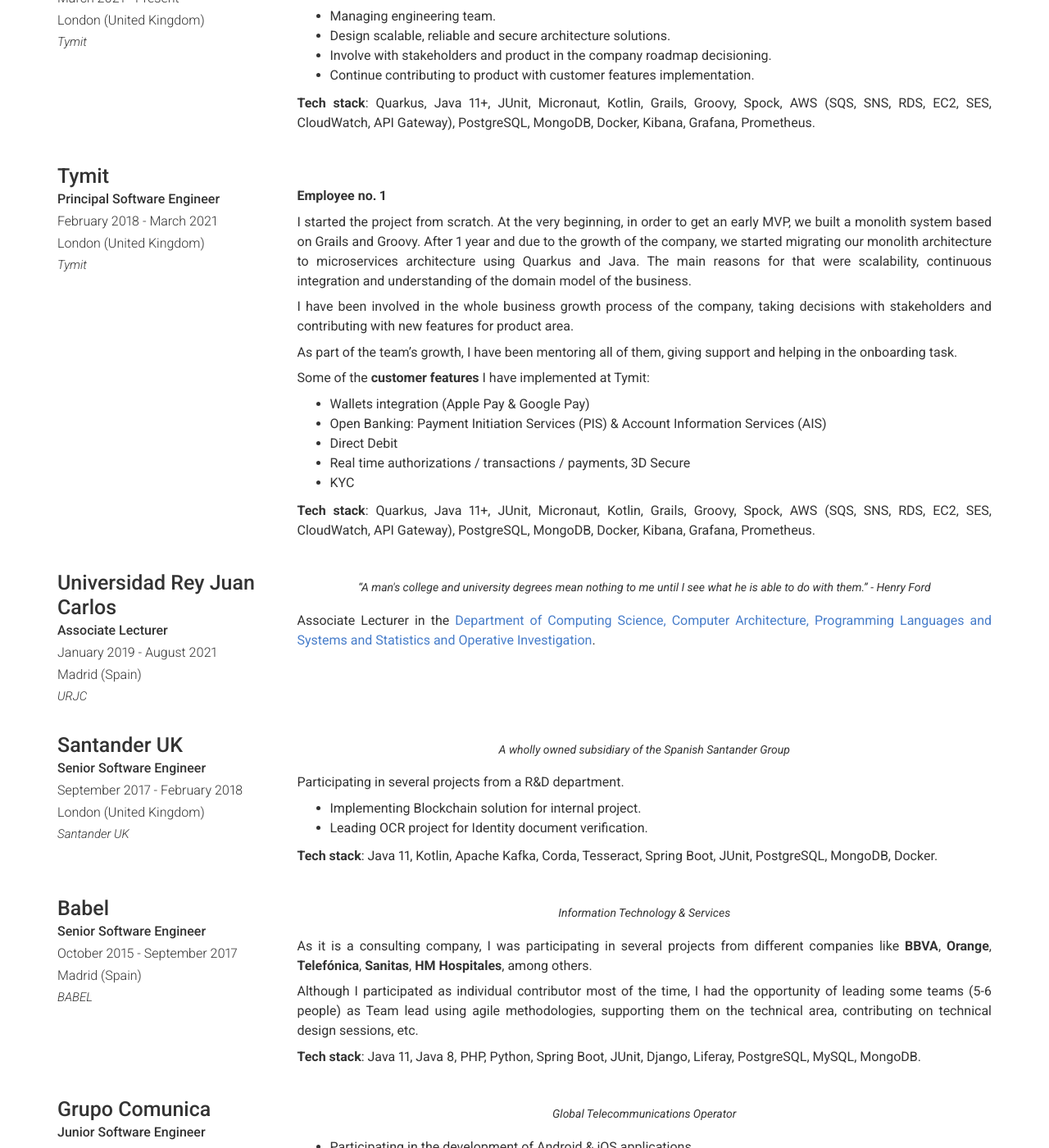
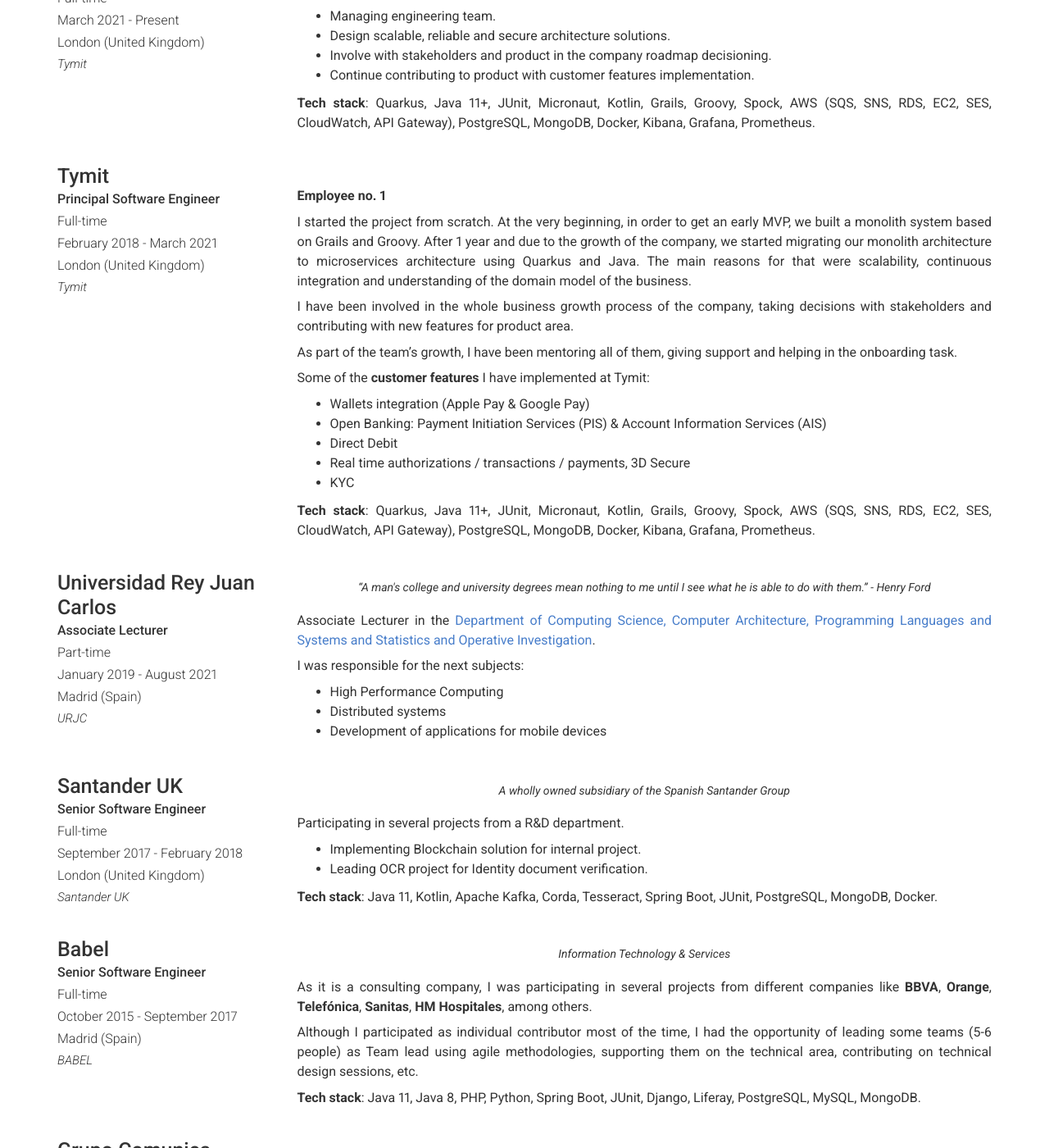
Before and after one commit to crilofer/crilofer.github.io, a Jekyll site: the page built from index.md, in a window 1280 px wide and 1400 px high, scrolled down 704 px. Shown: the whole window at 82% size. Built offline with Jekyll 4.4.1, drawn with Linux system fonts in a browser that asks for light colours; nearby versions of some CDN libraries.

Commit message:
Added more description in University experience

```diff
--- a/_config.yml
+++ b/_config.yml
@@ -67,6 +67,7 @@ content:
       - layout: left
         title: Tymit
         sub_title: Engineering Lead
+        contract: Full-time
         caption: March 2021 - Present
         link: https://tymit.com
         link_text: Tymit
@@ -87,6 +88,7 @@ content:
       - layout: left
         title: Tymit
         sub_title: Principal Software Engineer
+        contract: Full-time
         caption: February 2018 - March 2021
         link: https://tymit.com
         link_text: Tymit
@@ -118,6 +120,7 @@ content:
       - layout: left
         title: Universidad Rey Juan Carlos
         sub_title: Associate Lecturer
+        contract: Part-time
         caption: January 2019 - August 2021
         link: https://www.urjc.es
         link_text: URJC
@@ -128,9 +131,16 @@ content:
           Associate Lecturer in the [Department of Computing Science, Computer Architecture, Programming Languages and Systems and Statistics and Operative
           Investigation](https://gestion2.urjc.es/pdi/departamento/Y157).
 
+          I was responsible for the next subjects:
+
+          - High Performance Computing
+          - Distributed systems
+          - Development of applications for mobile devices
+
       - layout: left
         title: Santander UK
         sub_title: Senior Software Engineer
+        contract: Full-time
         caption: September 2017 - February 2018
         link: https://www.santander.co.uk
         link_text: Santander UK
@@ -148,6 +158,7 @@ content:
       - layout: left
         title: Babel
         sub_title: Senior Software Engineer
+        contract: Full-time
         caption: October 2015 - September 2017
         link: https://babel.es/en
         link_text: BABEL
@@ -166,6 +177,7 @@ content:
       - layout: left
         title: Grupo Comunica
         sub_title: Junior Software Engineer
+        contract: Full-time
         caption: May 2013 - September 2014
         link: http://www.grupocomunica.com/
         link_text: Grupo Comunica
@@ -250,4 +262,5 @@ exclude : [
   "lib/",
   "scripts/",
   "docker-compose.yml",
+  "latex/"
   ]
--- a/_includes/section-list.html
+++ b/_includes/section-list.html
@@ -3,7 +3,8 @@
     <div class="col-xs-12 col-sm-4 col-md-3 col-print-12 details">
       <h4>{{ item.title }}</h4>
       {%- if item.sub_title -%}<p><b>{{ item.sub_title }}</b></p>{%- endif -%}
-      {%- if item.grade -%}<p><b>{{ item.grade_title }}: {{ item.grade }}</b></p>{%- endif -%}
+      {%- if item.contract -%}<p>{{ item.contract }}</p>{%- endif -%}
+      {%- if item.grade -%}<p><b></b>{{ item.grade_title }}: {{ item.grade }}</b></p>{%- endif -%}
       {%- if item.caption -%}<p>{{ item.caption }}</p>{%- endif -%}
       {%- if item.location -%}<p>{{ item.location }}</p>{%- endif -%}
       {%- if item.link -%}
```
Also changed, not shown: 1 other file.
